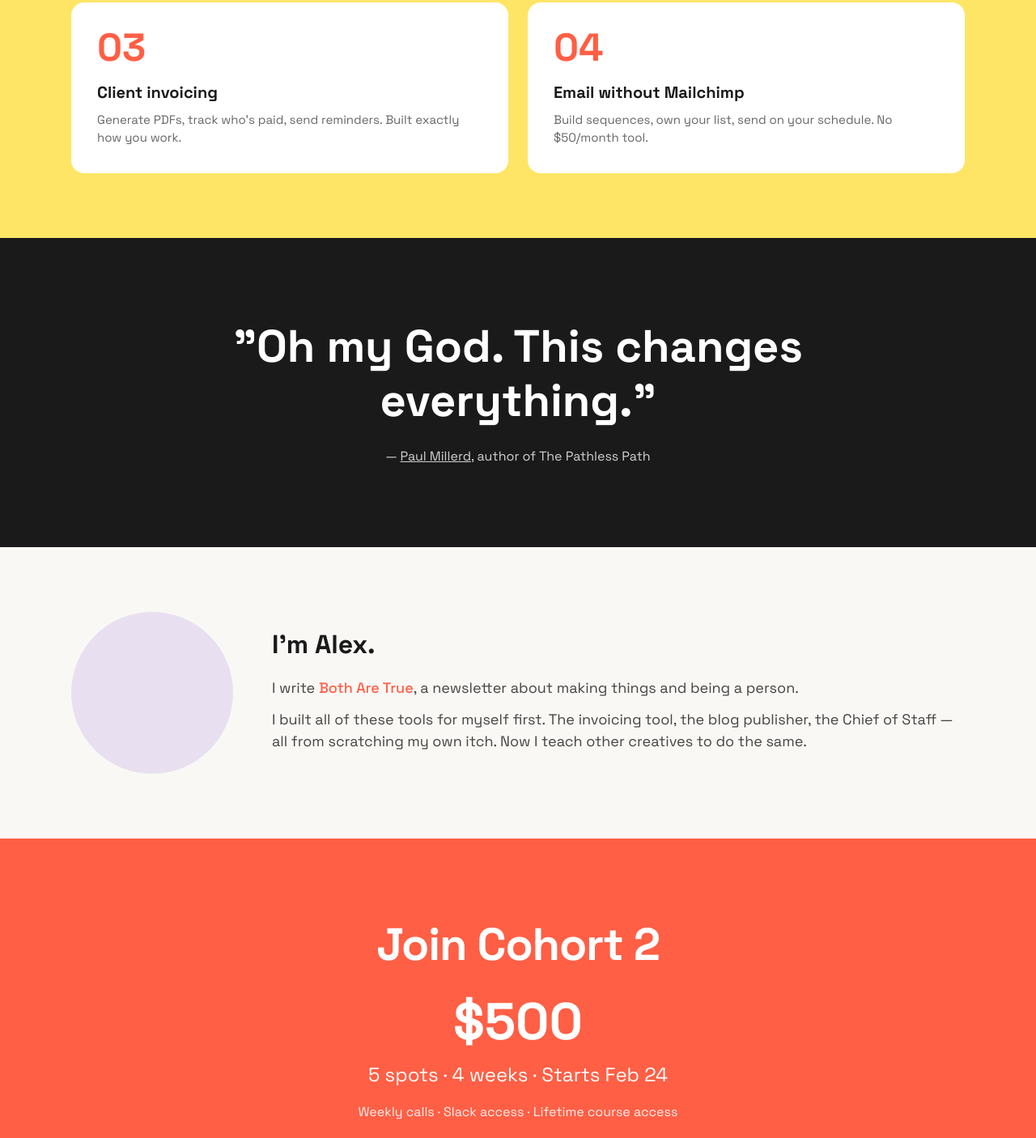
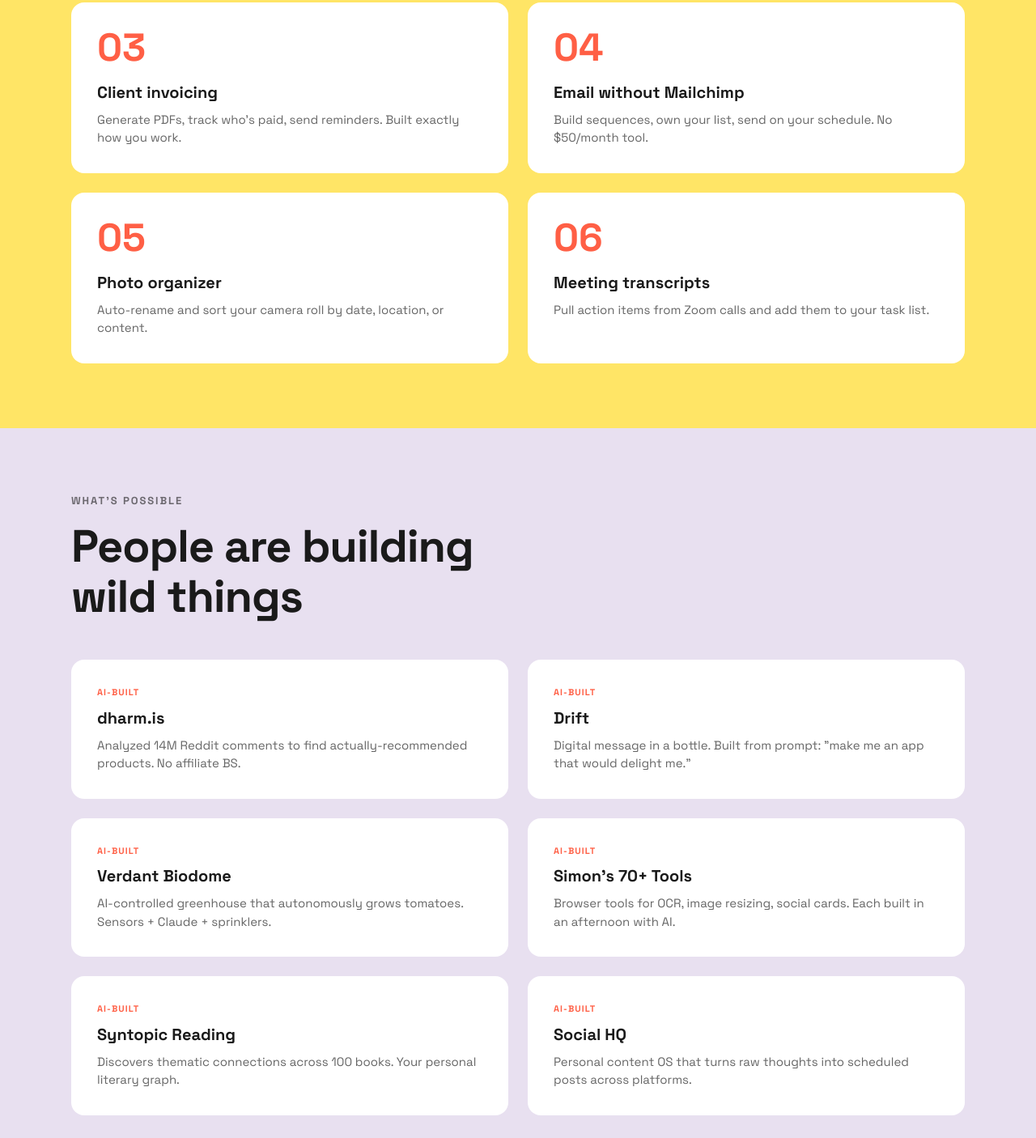
Before and after one commit to alexdobrenko/claude-code-for-creatives, a plain HTML site: page index.html in a window 1280 px wide. Shown: the part 1303-2709 px from the top of the page at 81% size. Drawn offline with Linux system fonts and the light colour scheme.

Commit message:
feat(02-01): complete page structure with all 7 sections
- Add Use Cases gallery section (lavender block) with 6 examples:
  dharm.is, Drift, Verdant Biodome, Simon's Tools, Syntopic Reading, Social HQ
- Expand What You'll Build from 4 to 6 cards:
  Added photo organizer and meeting transcripts
- Expand FAQ from 4 to 6 questions:
  Added Cursor/Windsurf/Copilot differentiation and $500 inclusion

Section order: Hero -> Build -> Use Cases -> Testimonials -> About -> CTA -> FAQ

```diff
--- a/index.html
+++ b/index.html
@@ -176,6 +176,15 @@
         .build-card p {
             font-size: 15px;
             color: #666;
+        }
+
+        .use-case-tag {
+            font-size: 11px;
+            font-weight: 700;
+            text-transform: uppercase;
+            letter-spacing: 0.1em;
+            color: var(--coral);
+            margin-bottom: 8px;
         }
 
         /* Testimonial */
@@ -362,6 +371,55 @@
                     <h3>Email without Mailchimp</h3>
                     <p>Build sequences, own your list, send on your schedule. No $50/month tool.</p>
                 </div>
+                <div class="build-card">
+                    <div class="number">05</div>
+                    <h3>Photo organizer</h3>
+                    <p>Auto-rename and sort your camera roll by date, location, or content.</p>
+                </div>
+                <div class="build-card">
+                    <div class="number">06</div>
+                    <h3>Meeting transcripts</h3>
+                    <p>Pull action items from Zoom calls and add them to your task list.</p>
+                </div>
+            </div>
+        </div>
+    </div>
+
+    <div class="color-block block-lavender">
+        <div class="container">
+            <div class="section-tag">What's Possible</div>
+            <h2>People are building<br>wild things</h2>
+            <div class="build-grid">
+                <div class="build-card">
+                    <div class="use-case-tag">AI-Built</div>
+                    <h3>dharm.is</h3>
+                    <p>Analyzed 14M Reddit comments to find actually-recommended products. No affiliate BS.</p>
+                </div>
+                <div class="build-card">
+                    <div class="use-case-tag">AI-Built</div>
+                    <h3>Drift</h3>
+                    <p>Digital message in a bottle. Built from prompt: "make me an app that would delight me."</p>
+                </div>
+                <div class="build-card">
+                    <div class="use-case-tag">AI-Built</div>
+                    <h3>Verdant Biodome</h3>
+                    <p>AI-controlled greenhouse that autonomously grows tomatoes. Sensors + Claude + sprinklers.</p>
+                </div>
+                <div class="build-card">
+                    <div class="use-case-tag">AI-Built</div>
+                    <h3>Simon's 70+ Tools</h3>
+                    <p>Browser tools for OCR, image resizing, social cards. Each built in an afternoon with AI.</p>
+                </div>
+                <div class="build-card">
+                    <div class="use-case-tag">AI-Built</div>
+                    <h3>Syntopic Reading</h3>
+                    <p>Discovers thematic connections across 100 books. Your personal literary graph.</p>
+                </div>
+                <div class="build-card">
+                    <div class="use-case-tag">AI-Built</div>
+                    <h3>Social HQ</h3>
+                    <p>Personal content OS that turns raw thoughts into scheduled posts across platforms.</p>
+                </div>
             </div>
         </div>
     </div>
@@ -414,6 +472,14 @@
                     <h3>Is this just for writers?</h3>
                     <p>Nope. Writers, designers, podcasters, freelancers — anyone who makes things.</p>
                 </div>
+                <div class="faq-item">
+                    <h3>How is this different from Cursor/Windsurf/Copilot?</h3>
+                    <p>Those are for developers. This is for creators who want to build their own tools without learning to code.</p>
+                </div>
+                <div class="faq-item">
+                    <h3>What's included in the $500?</h3>
+                    <p>4 weeks of live calls, Slack access, course materials, and lifetime access to recordings.</p>
+                </div>
             </div>
         </section>
 
```
